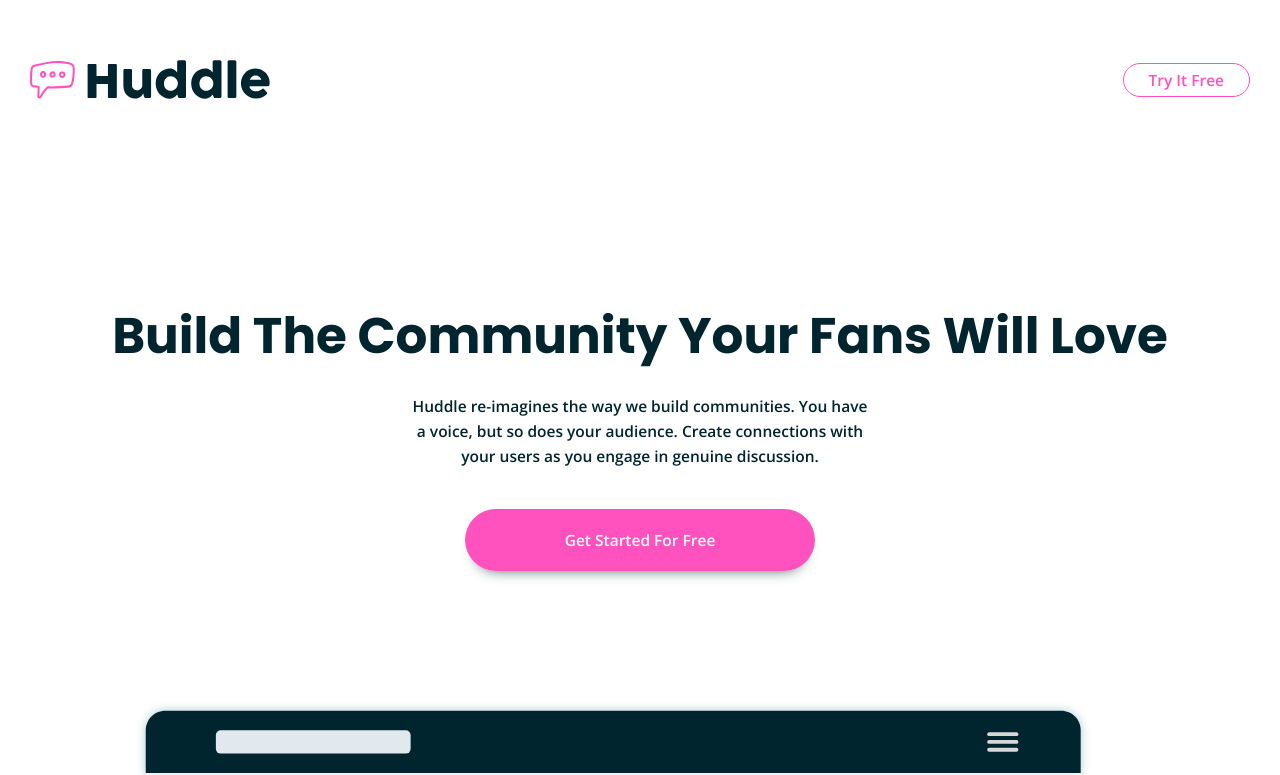
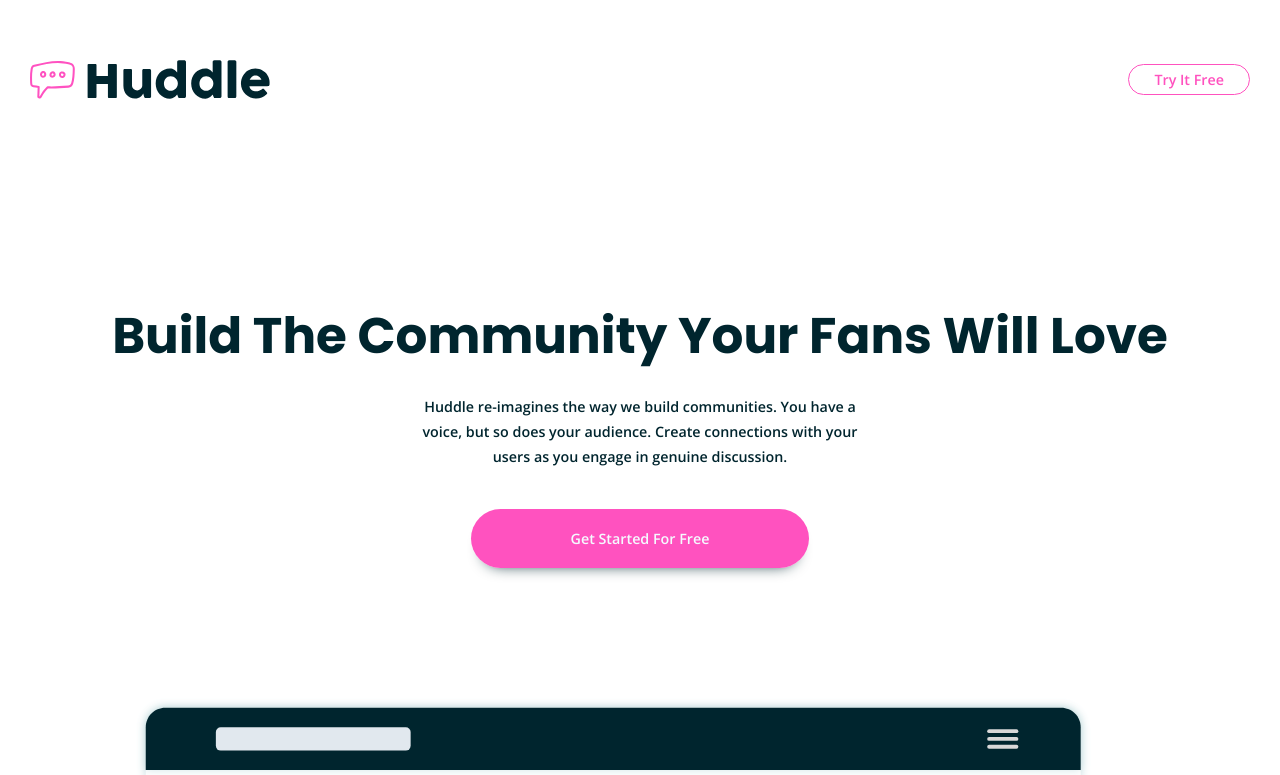
Before and after one commit to iammatheus/landing-page-huddle, a plain HTML site: page index.html in a window 1280 px wide. Shown: the top 775 px of the page. Drawn offline with nearby package versions, Linux system fonts and the light colour scheme.

Commit message:
Update main.css

```diff
--- a/css/main.css
+++ b/css/main.css
@@ -40,7 +40,7 @@ html{
 }
 body {
    font-family: 'Open Sans', sans-serif;
-   font-size: 1.55rem;
+   font-size: 1.43rem;
    font-weight: 600;
    color: var(--veryDarkCyan);
 }
```
